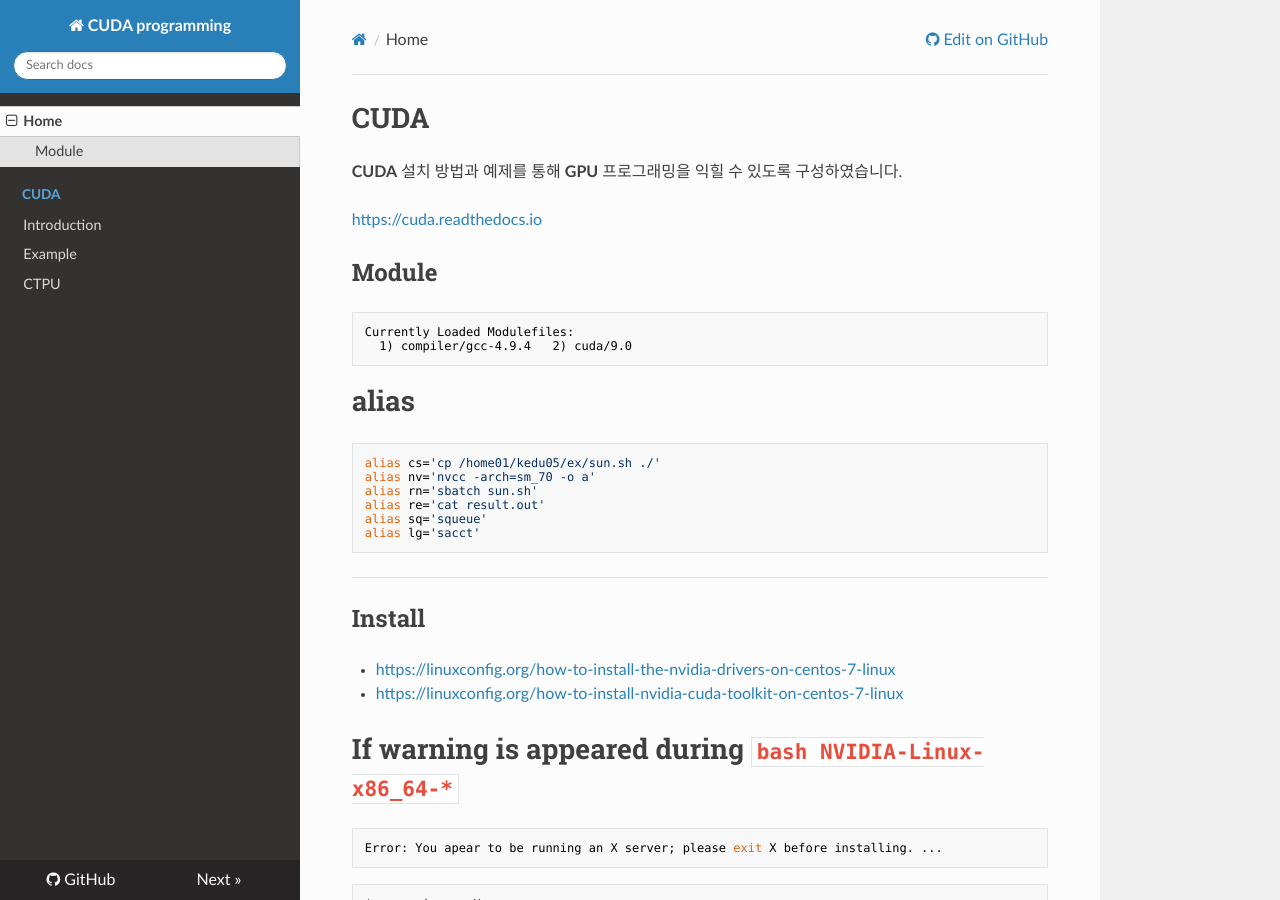
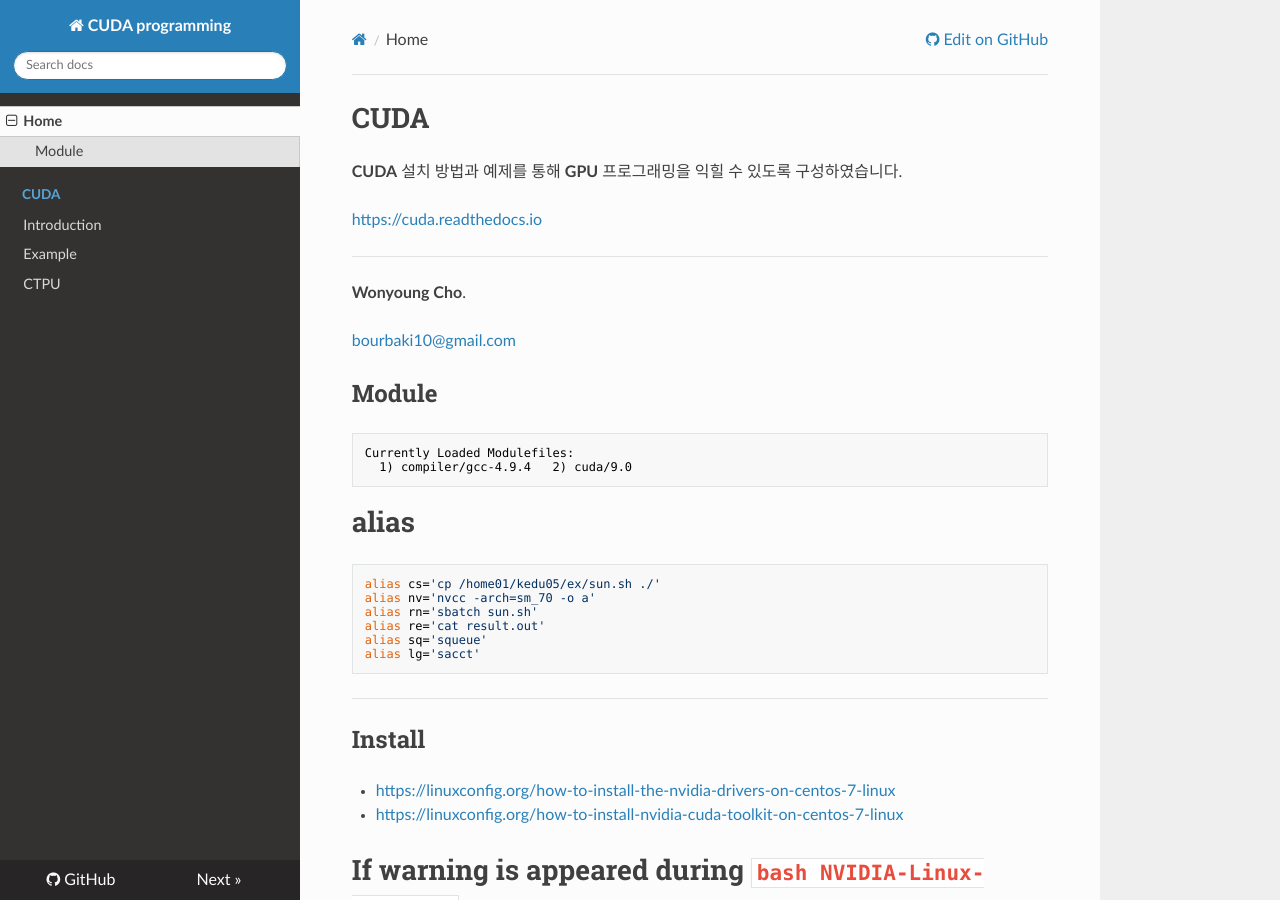
Before and after one commit to WonyoungCho/CUDA, an MkDocs documentation site: the page built from docs/index.md, in a window 1280 px wide and 900 px high. Built offline with MkDocs 1.6.1, drawn with Linux system fonts in a browser that asks for light colours; nearby versions of some CDN libraries; old or Windows-style settings are respelled for this version of MkDocs.

Commit message:
Update index.md

````diff
--- a/docs/index.md
+++ b/docs/index.md
@@ -2,6 +2,12 @@
 **CUDA** 설치 방법과 예제를 통해 **GPU** 프로그래밍을 익힐 수 있도록 구성하였습니다.
 
 <a href="https://cuda.readthedocs.io" target="_blank"> https://cuda.readthedocs.io </a>
+
+---
+
+**Wonyoung Cho**.
+
+<bourbaki10@gmail.com>
 
 ## Module
 ```sh
````
